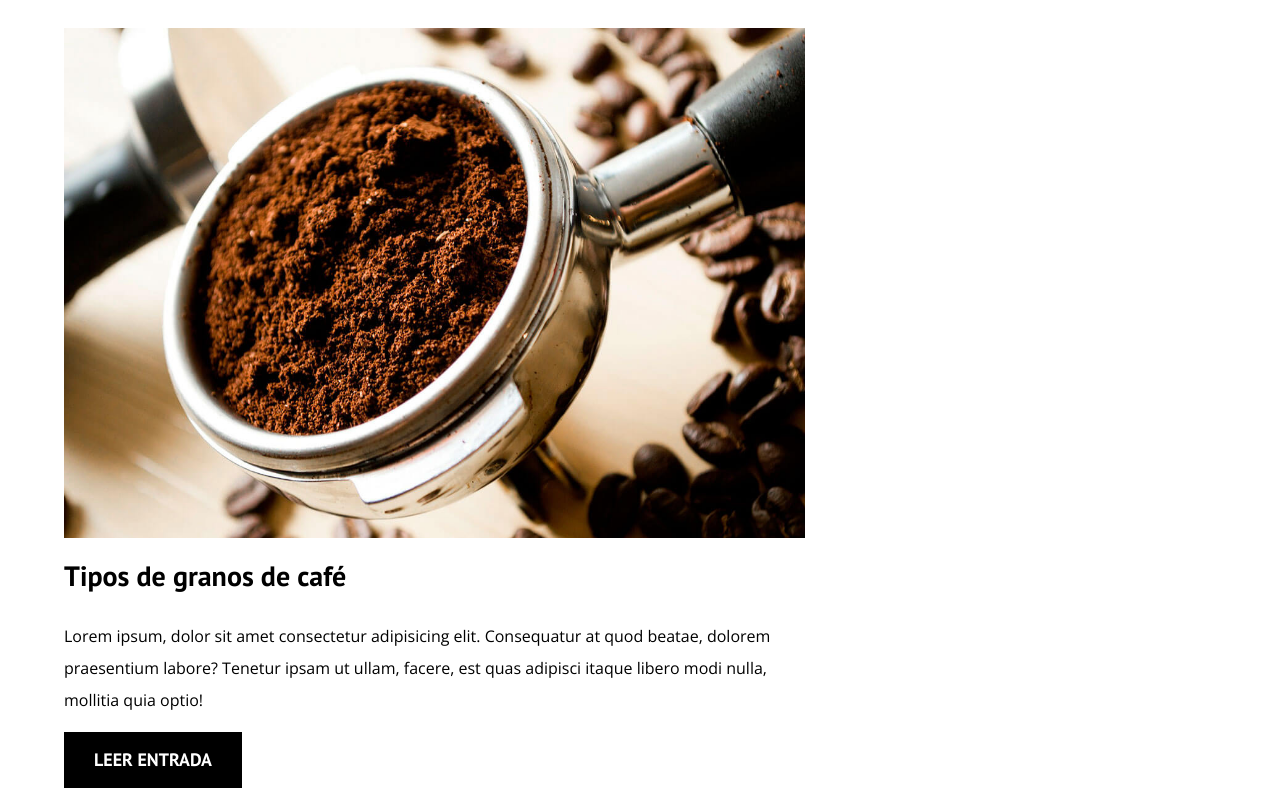
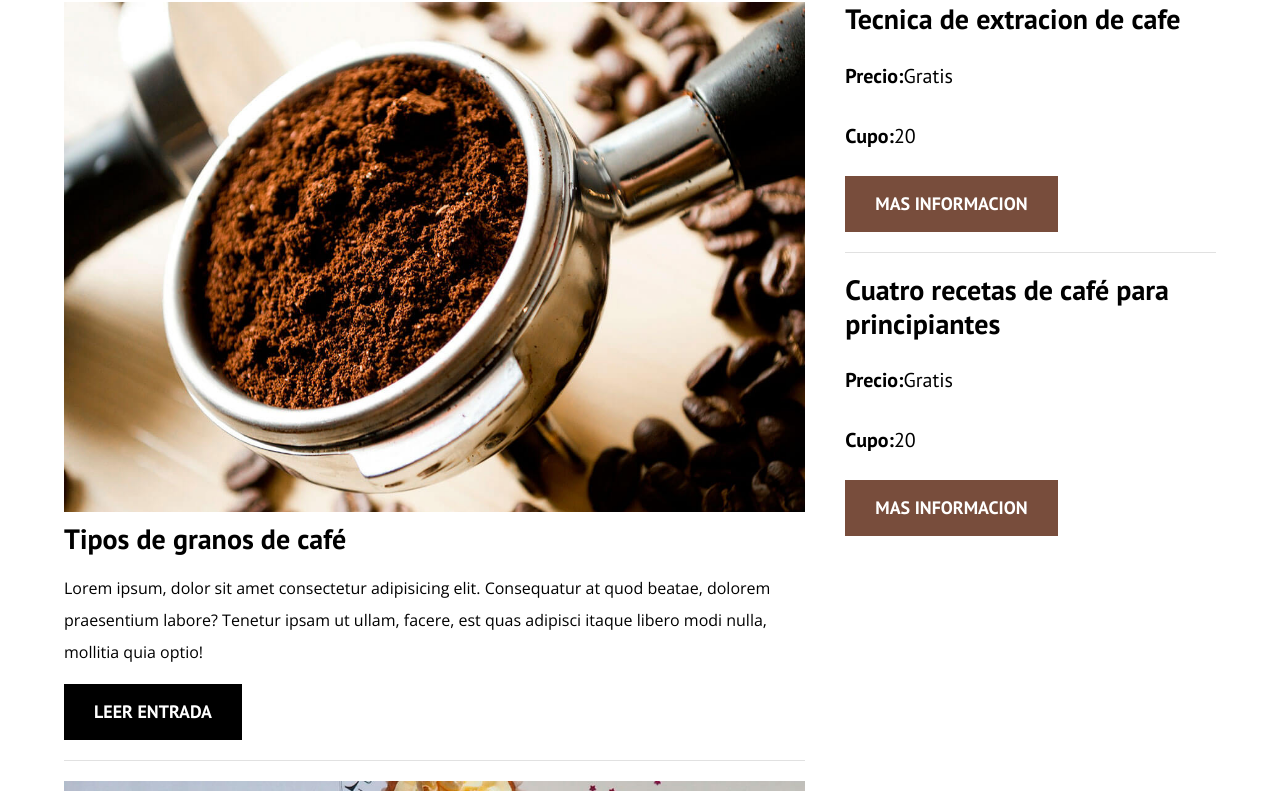
Before and after one commit to Ozimandia/blogdecafe, a plain HTML site: page index.html in a window 1280 px wide. Shown: the part 700-1491 px from the top of the page. Drawn offline with nearby package versions, Linux system fonts and the light colour scheme.

Commit message:
creacion del sidebar con los cursos

```diff
--- a/css/style.css
+++ b/css/style.css
@@ -43,6 +43,7 @@ h2,
 h3,
 h4 {
     font-family: var(--fuenteHeading);
+    line-height: 1.2;
 }
 
 h1 {
@@ -70,7 +71,7 @@ img {
     margin: 0;
 }
 
-.no-pading {
+.no-padding {
     padding: 0;
 }
 
@@ -159,3 +160,28 @@ font-weight: 700;
 .boton--primario {
     background-color: var(--negro);
 }
+.boton--secundario{
+    background-color: var(--primario);
+}
+.cursos {
+    list-style: none;
+}
+.widget-curso{
+border-bottom: 1px solid var(--gris);
+margin-bottom: 2rem;
+}
+.widget-curso:last-of-type {
+    border: none;
+    margin-bottom: 0;
+}
+.widget-curso__label{
+font-family: var(--fuenteHeading);
+font-weight: bold;
+}
+.widget-curso__info{
+font-weight: 400;
+}
+.widget-curso__label,
+.widget-curso__info{
+font-size: 2rem;
+}
--- a/index.html
+++ b/index.html
@@ -42,7 +42,9 @@
                 </div>
                 <div class="entrada__contenido">
                     <h4 class="no-margin"> Tipos de granos de café</h4>
-        <p>Lorem ipsum, dolor sit amet consectetur adipisicing elit. Consequatur at quod beatae, dolorem praesentium labore? Tenetur ipsam ut ullam, facere, est quas adipisci itaque libero modi nulla, mollitia quia optio!</p>
+                    <p>Lorem ipsum, dolor sit amet consectetur adipisicing elit. Consequatur at quod beatae, dolorem
+                        praesentium labore? Tenetur ipsam ut ullam, facere, est quas adipisci itaque libero modi nulla,
+                        mollitia quia optio!</p>
                     <a href="entrada.html" class="boton boton--primario">Leer Entrada</a>
                 </div>
             </article>
@@ -52,7 +54,9 @@
                 </div>
                 <div class="entrada__contenido">
                     <h4 class="no-margin"> 3 Deliciosas Recetas de Café</h4>
-        <p>Lorem ipsum, dolor sit amet consectetur adipisicing elit. Consequatur at quod beatae, dolorem praesentium labore? Tenetur ipsam ut ullam, facere, est quas adipisci itaque libero modi nulla, mollitia quia optio!</p>
+                    <p>Lorem ipsum, dolor sit amet consectetur adipisicing elit. Consequatur at quod beatae, dolorem
+                        praesentium labore? Tenetur ipsam ut ullam, facere, est quas adipisci itaque libero modi nulla,
+                        mollitia quia optio!</p>
                     <a href="entrada.html" class="boton boton--primario">Leer Entrada</a>
                 </div>
             </article>
@@ -62,13 +66,29 @@
                 </div>
                 <div class="entrada__contenido">
                     <h4 class="no-margin"> Beneficios del Café</h4>
-        <p>Lorem ipsum, dolor sit amet consectetur adipisicing elit. Consequatur at quod beatae, dolorem praesentium labore? Tenetur ipsam ut ullam, facere, est quas adipisci itaque libero modi nulla, mollitia quia optio!</p>
+                    <p>Lorem ipsum, dolor sit amet consectetur adipisicing elit. Consequatur at quod beatae, dolorem
+                        praesentium labore? Tenetur ipsam ut ullam, facere, est quas adipisci itaque libero modi nulla,
+                        mollitia quia optio!</p>
                     <a href="entrada.html" class="boton boton--primario">Leer Entrada</a>
                 </div>
             </article>
         </main>
         <aside class="sidebar">
             <h3>Nuestros Cursos y Talleres</h3>
+            <ul class="cursos no-padding">
+                <li class="widget-curso">
+                    <h4 class="no-margin">Tecnica de extracion de cafe</h4>
+                    <p class="widget-curso__label">Precio:<span class="widget-curso__info">Gratis</span> </p>
+                    <p class="widget-curso__label">Cupo:<span class="widget-curso__info">20</span> </p>
+                    <a href="entrada.html" class="boton boton--secundario">Mas informacion</a>
+                </li>
+                <li class="widget-curso">
+                    <h4 class="no-margin">Cuatro recetas de café para principiantes</h4>
+                    <p class="widget-curso__label">Precio:<span class="widget-curso__info">Gratis</span> </p>
+                    <p class="widget-curso__label">Cupo:<span class="widget-curso__info">20</span> </p>
+                    <a href="entrada.html" class="boton boton--secundario">Mas informacion</a>
+                </li>
+            </ul>
         </aside>
     </div>
 </body>
```
Lines whose indentation alone changed are shown as unchanged.
